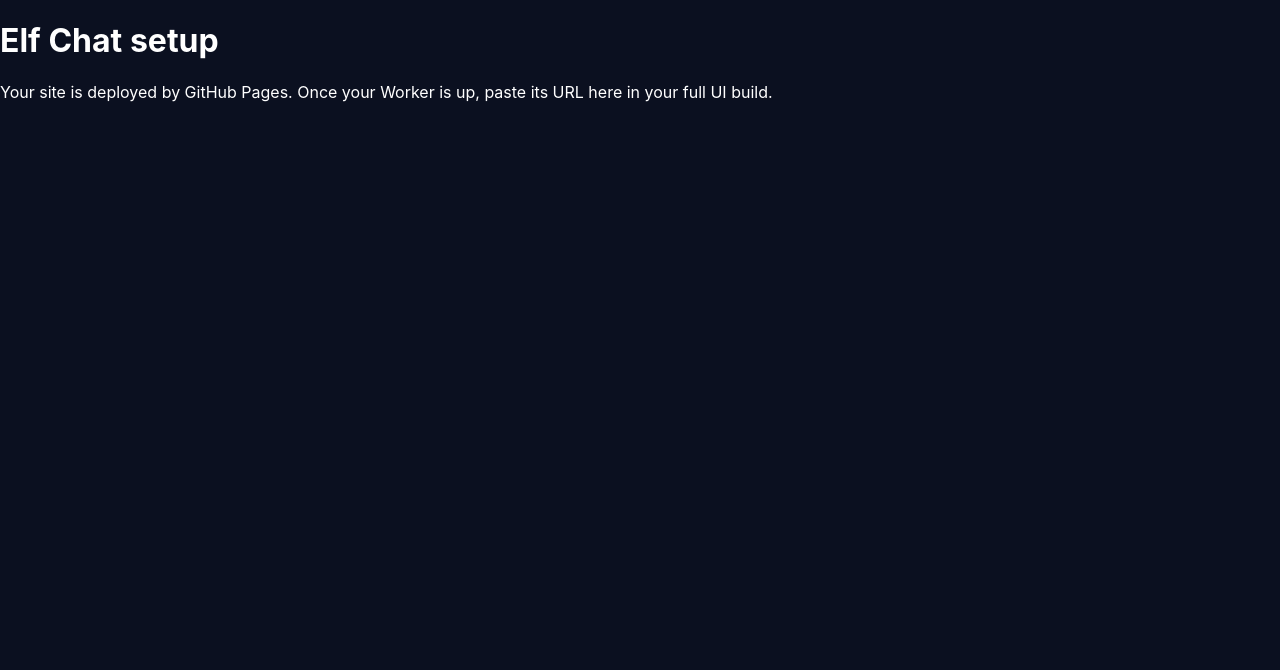
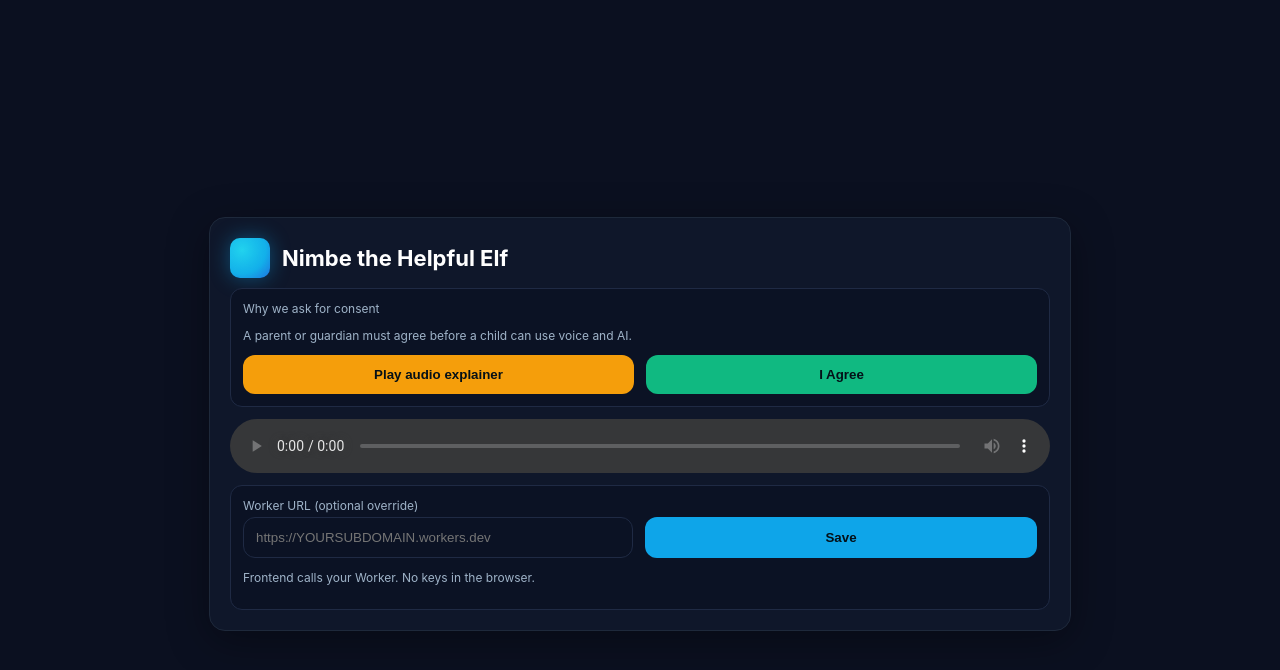
Before and after one commit to mayoldchess/santafresh, a React (Vite) app: page / in a window 1280 px wide. Shown: the top 670 px of the page. Built offline with nearby package versions, Linux system fonts and the light colour scheme.

Commit message:
Elf Voice UI: main.jsx

```diff
--- a/src/main.jsx
+++ b/src/main.jsx
@@ -1,8 +1,4 @@
 import React from 'react'
 import { createRoot } from 'react-dom/client'
-createRoot(document.getElementById('root')).render(
-  <div>
-    <h1>Elf Chat setup</h1>
-    <p>Your site is deployed by GitHub Pages. Once your Worker is up, paste its URL here in your full UI build.</p>
-  </div>
-)
+import App from './App.jsx'
+createRoot(document.getElementById('root')).render(<App />)
```
